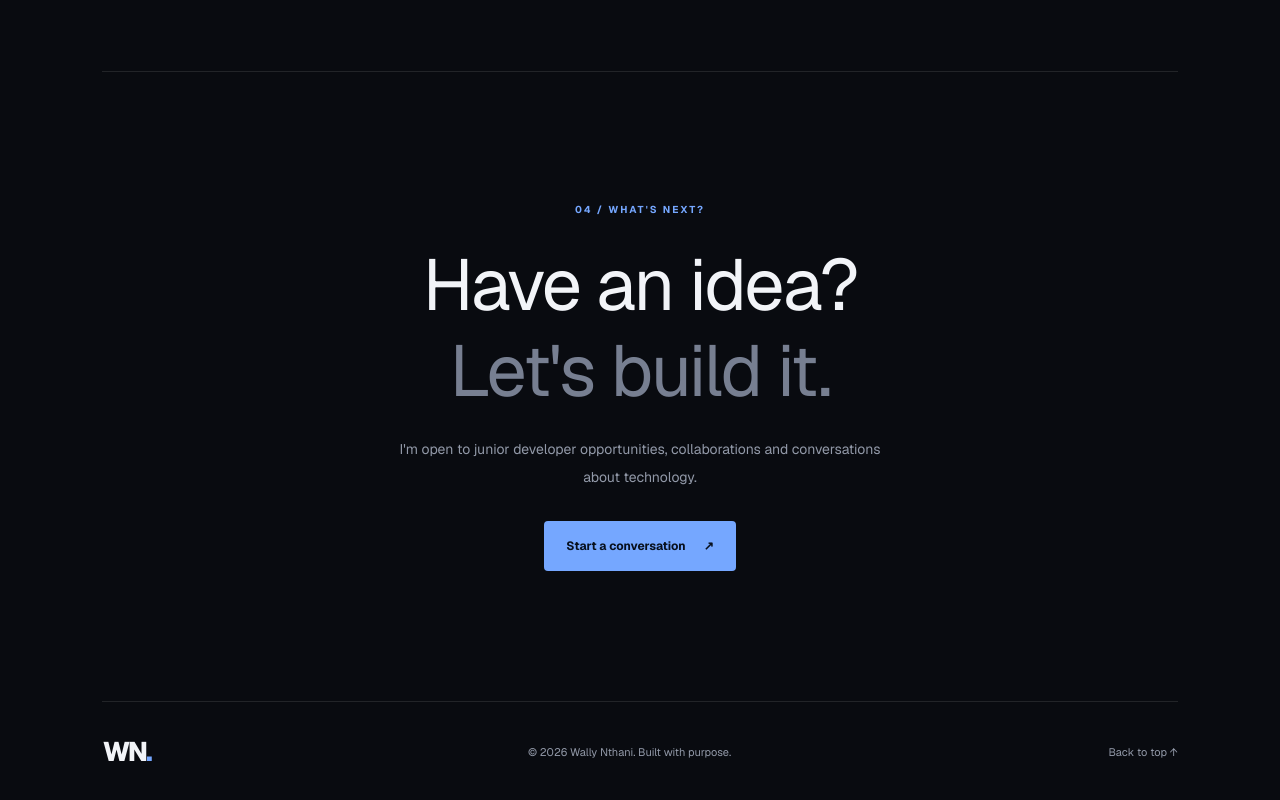
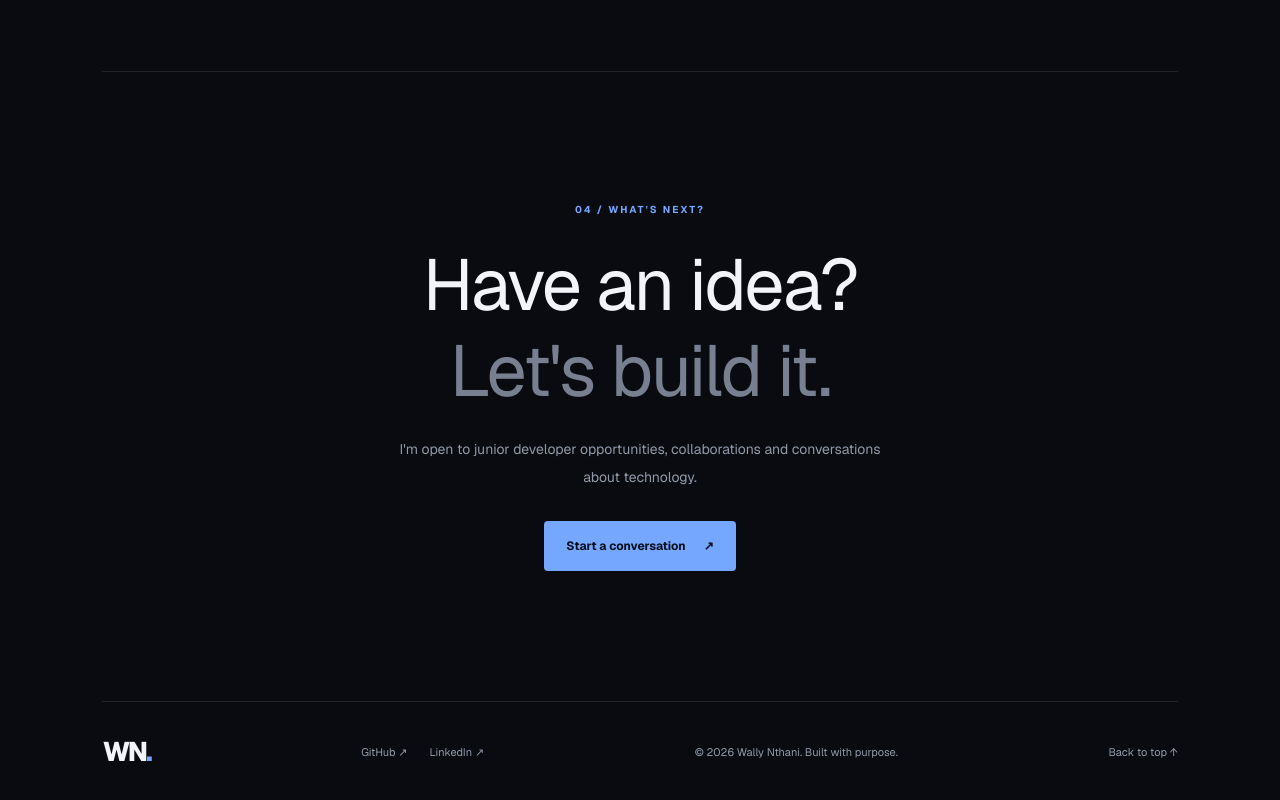
Before and after one commit to pantherfx97-RSA/wally-portfolio, a Next.js app: page / in a window 1280 px wide. Shown: the part 3455-4255 px from the top of the page. Built offline with nearby package versions, Linux system fonts and the light colour scheme.

Commit message:
Add GitHub and LinkedIn profile links

```diff
--- a/src/app/globals.css
+++ b/src/app/globals.css
@@ -617,3 +617,16 @@ h3 span {
     font-size: 15px;
   }
 }
+
+
+/* Recruiter profile links */
+.footer-links {
+  display: flex;
+  align-items: center;
+  gap: 22px;
+  font-size: 11px;
+}
+
+.footer-links a {
+  color: var(--muted);
+}
--- a/src/app/page.tsx
+++ b/src/app/page.tsx
@@ -217,8 +217,18 @@ export default function Home() {
 
       <footer className="footer">
         <a className="brand" href="#home">WN<span>.</span></a>
-        <p>© 2026 Wally Nthani. Built with purpose.</p>
-        <a href="#home">Back to top ↑</a>
+
+        <div className="footer-links">
+          <a href="https://github.com/pantherfx97-RSA" target="_blank" rel="noopener noreferrer">
+            GitHub <span aria-hidden="true">&#8599;</span>
+          </a>
+          <a href="https://www.linkedin.com/in/wally-nthani-37a059249/" target="_blank" rel="noopener noreferrer">
+            LinkedIn <span aria-hidden="true">&#8599;</span>
+          </a>
+        </div>
+
+        <p>&copy; 2026 Wally Nthani. Built with purpose.</p>
+        <a href="#home">Back to top <span aria-hidden="true">&uarr;</span></a>
       </footer>
     </main>
   );
```
